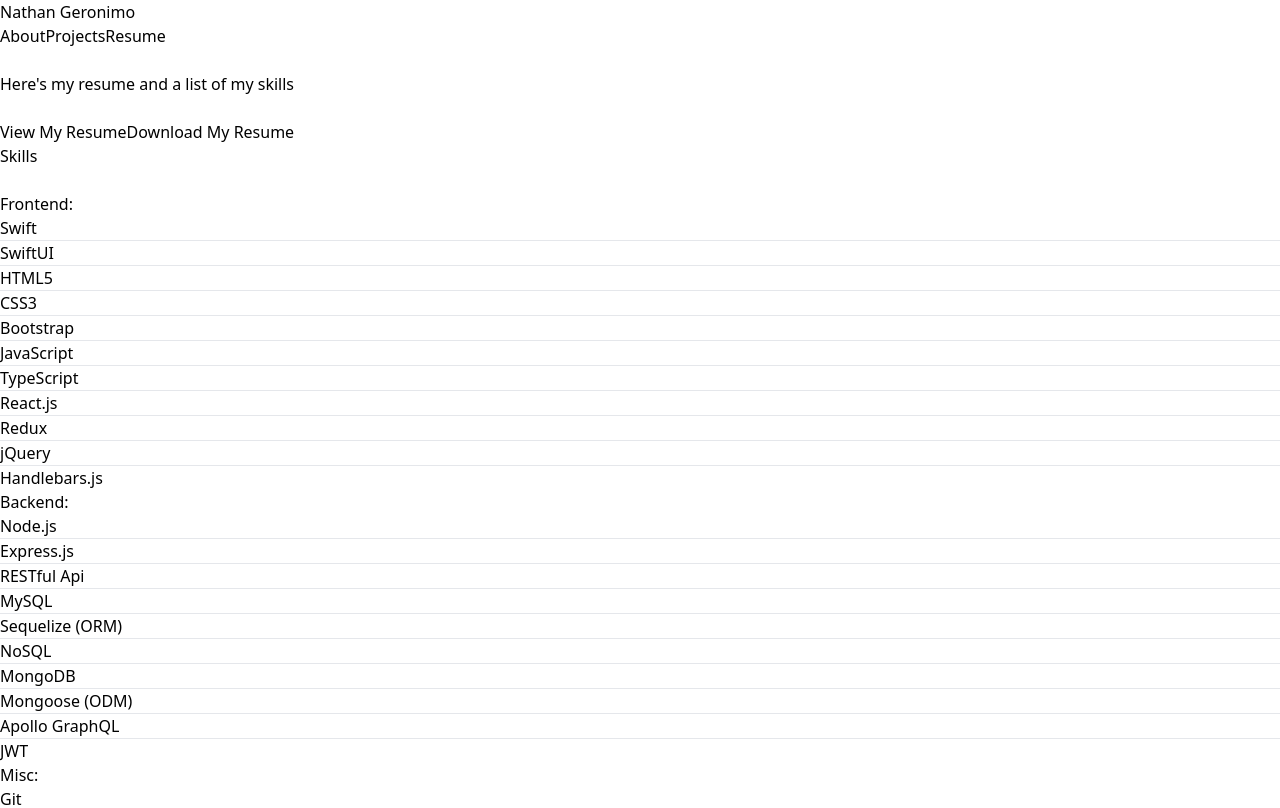
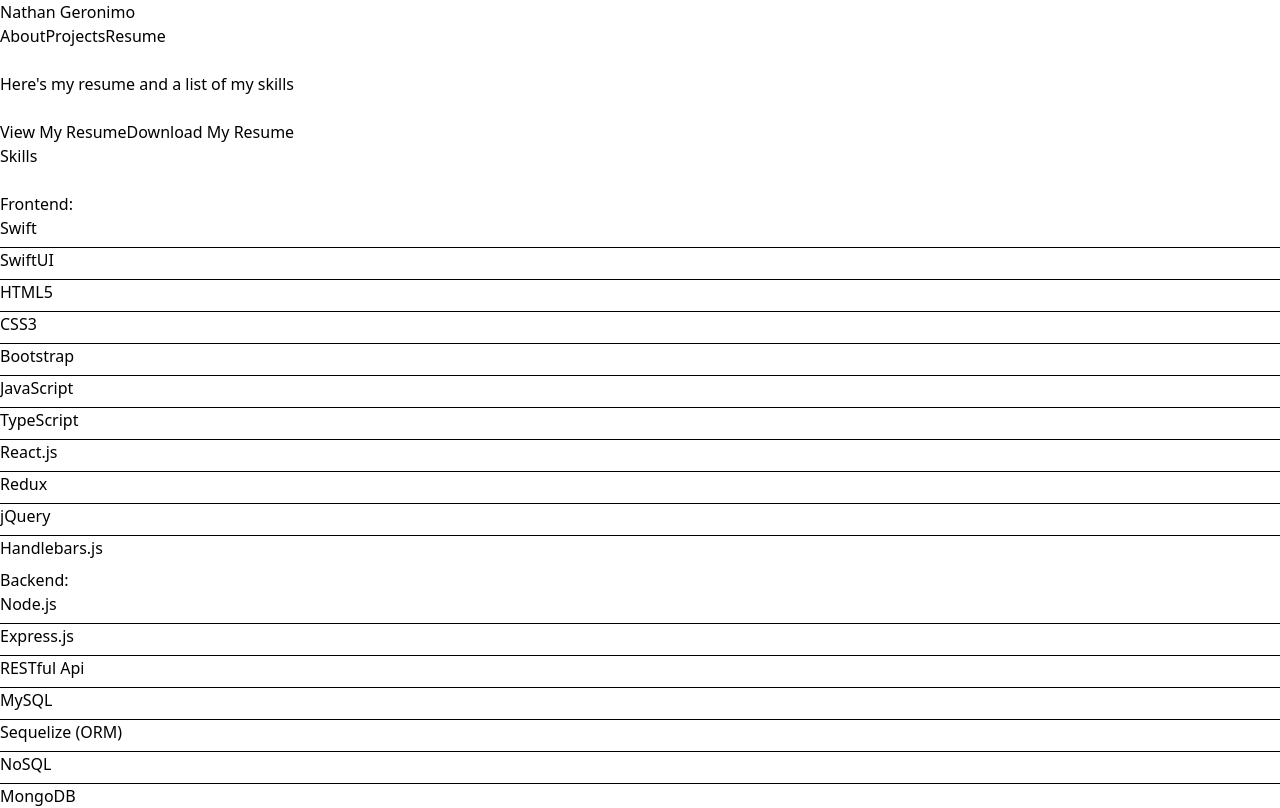
Before and after one commit to nathangero/portfolio-react, a React (Vite) app: page /resume in a window 1280 px wide. Shown: the top 808 px of the page. Built offline with nearby package versions, Linux system fonts and the light colour scheme.

Commit message:
add style to list of skills

```diff
--- a/src/components/SkillList.tsx
+++ b/src/components/SkillList.tsx
@@ -4,18 +4,13 @@
 
   return (
     <>
-      <ul className="text-2xl bg-white rounded-lg">
+      <ul className="text-2xl bg-white rounded-lg list-separator mx-5">
         {list.map((skill, index) => {
           return (
             <>
-              <li key={index} className="text-black my-2 ml-5">
-                {skill}
+              <li key={index} className="text-black my-2">
+                <p className="ml-5">{skill}</p>
               </li>
-              {index < list.length - 1 &&
-                <>
-                  <hr />
-                </>
-              }
             </>
           )
         })}
--- a/src/index.css
+++ b/src/index.css
@@ -1,6 +1,33 @@
 @tailwind base;
 @tailwind components;
 @tailwind utilities;
+
+
+.list-separator {
+  list-style-type: none;
+  /* Remove default bullet points */
+  padding-left: 0;
+  /* Remove default padding */
+}
+
+.list-separator li {
+  position: relative;
+  /* Ensure that the pseudo-element is positioned relative to the li */
+  padding-bottom: 0.5rem;
+  /* Space between the text and the line */
+}
+
+.list-separator li:not(:last-child)::after {
+  content: "";
+  position: absolute;
+  left: 0;
+  bottom: 0;
+  width: 100%;
+  height: 1px;
+  /* Thickness of the separator line */
+  background-color: currentColor;
+  /* Use the text color */
+}
 
 /* :root {
   font-family: Inter, system-ui, Avenir, Helvetica, Arial, sans-serif;
--- a/src/pages/Resume.tsx
+++ b/src/pages/Resume.tsx
@@ -6,7 +6,7 @@
   return (
     <>
       <div className="bg-gray-800 text-white">
-        <h2 className="text-center">
+        <h2 className="text-center text-4xl max-sm:text-2xl">
           Here&apos;s my resume and a list of my skills
         </h2>
 
```
